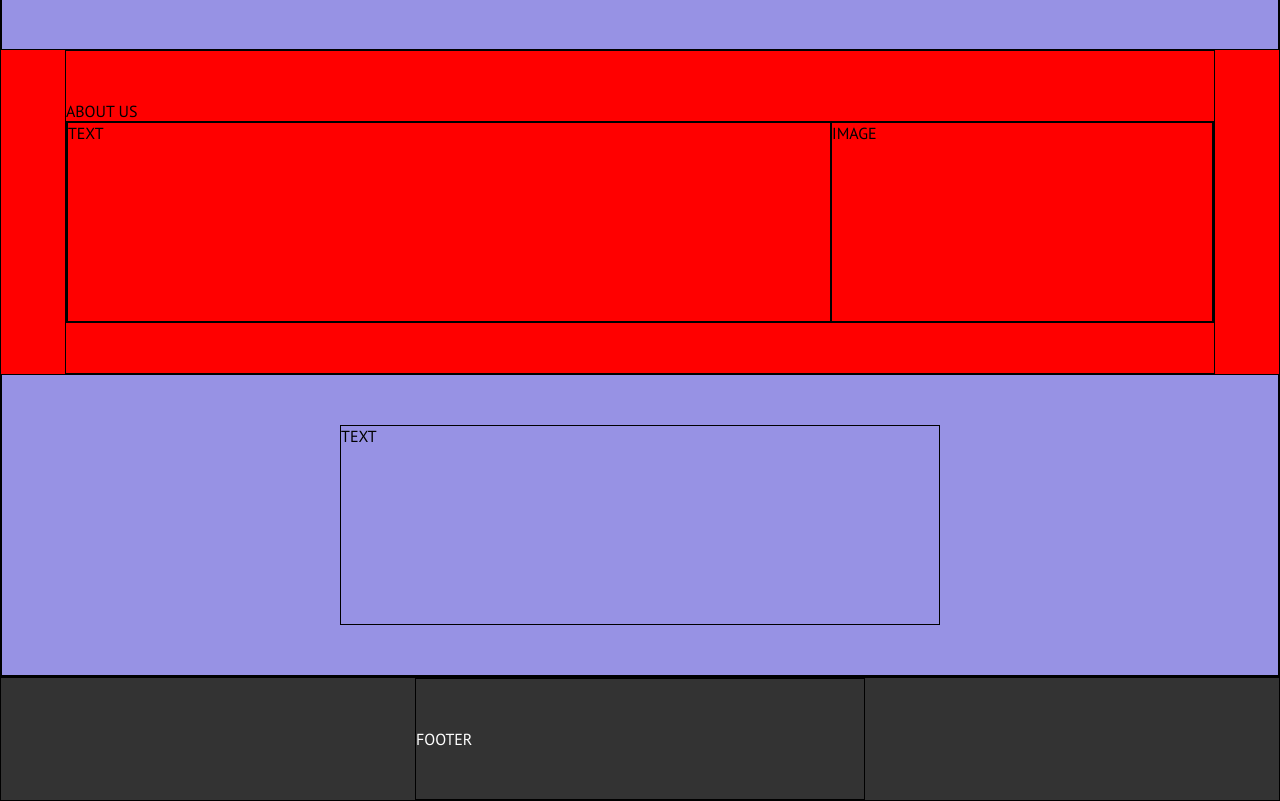
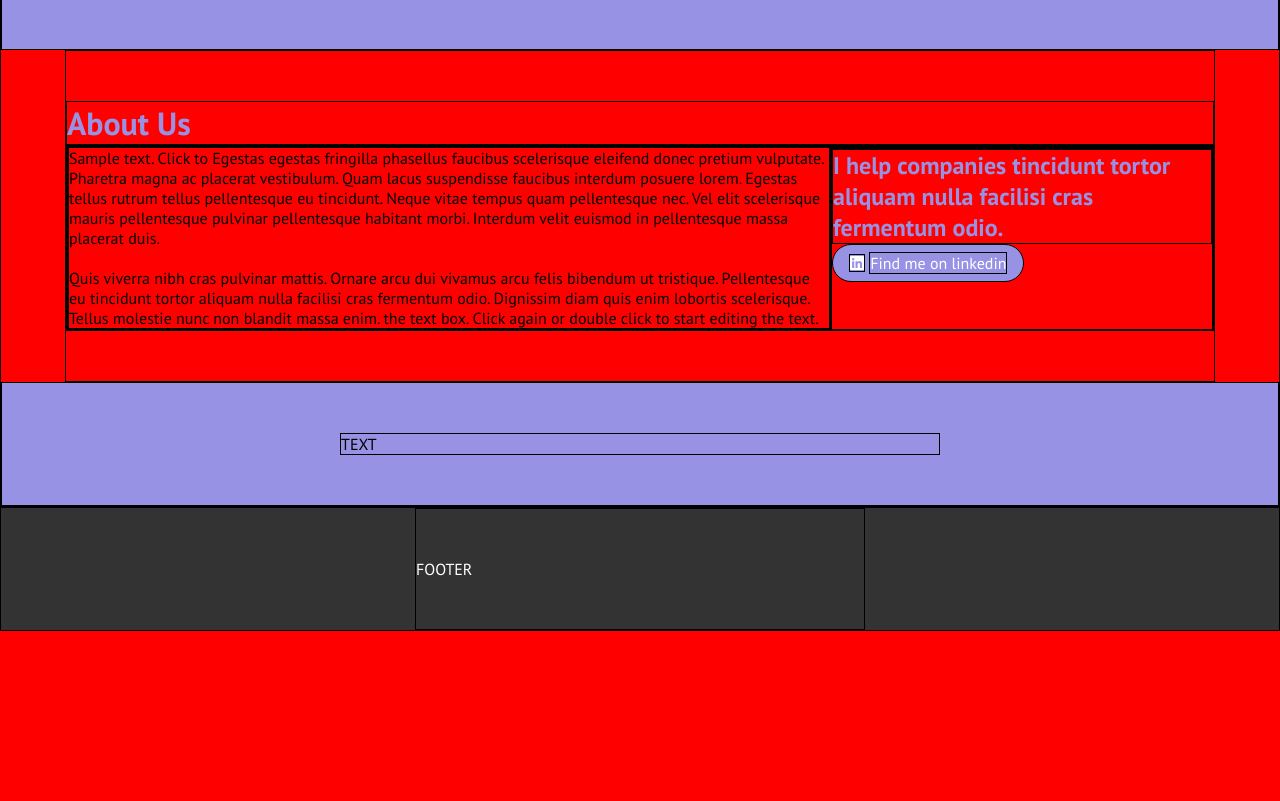
Before and after one commit to MrArcano/htmlcss-responsive-layout, a plain HTML site: page index.html in a window 1280 px wide. Shown: the part 3638-4439 px from the top of the page. After the commit the page ends 4269 px from the top, so only its background shows below. Drawn offline with Linux system fonts and the light colour scheme.

Commit message:
[add]: about us content

```diff
--- a/css/style-content.css
+++ b/css/style-content.css
@@ -169,6 +169,21 @@ a.btn{
   background-color: #9792e4;
   padding: 8px 48px;
 }
+
+/* about-us */
+.about-us h1{
+  color: #9792e4;
+  font-size: 2rem;
+}
+
+.about-us h2{
+  color: #9792e4;
+}
+
+.about-us .btn{
+  background-color: #9792e4;
+}
+
 /************************************************
    RESPONSIVE
  ************************************************/
--- a/css/style.css
+++ b/css/style.css
@@ -261,14 +261,11 @@ main{
 .about-sx,
 .about-dx{
   width: 100%;
-  height: 200px; /* debug */
 }
 
 /* section started */
 .started-text{
   max-width: 600px;
-
-  height: 200px; /* debug */
 }
 
 /************************************************
--- a/index.html
+++ b/index.html
@@ -230,10 +230,24 @@
 
     <!-- section about-us -->
     <section class="about-us container">
-      ABOUT US
+      <h1>About Us</h1>
       <div class="row flex-box">
-        <div class="about-sx">TEXT</div>
-        <div class="about-dx">IMAGE</div>
+        <div class="about-sx">
+          <p>Sample text. Click to Egestas egestas fringilla phasellus faucibus scelerisque eleifend donec pretium vulputate. Pharetra magna ac placerat vestibulum. Quam lacus suspendisse faucibus interdum posuere lorem. Egestas tellus rutrum tellus pellentesque eu tincidunt. Neque vitae tempus quam pellentesque nec. Vel elit scelerisque mauris pellentesque pulvinar pellentesque habitant morbi. Interdum velit euismod in pellentesque massa placerat duis.
+          <br>
+          <br>
+          Quis viverra nibh cras pulvinar mattis. Ornare arcu dui vivamus arcu felis bibendum ut tristique. Pellentesque eu tincidunt tortor aliquam nulla facilisi cras fermentum odio. Dignissim diam quis enim lobortis scelerisque. Tellus molestie nunc non blandit massa enim. the text box. Click again or double click to start editing the text.</p>
+        </div>
+        <div class="about-dx">
+          <div class="image">
+            <!-- <img src="img/about.jpg" alt="about"> -->
+          </div>
+          <h2>I help companies tincidunt tortor aliquam nulla facilisi cras fermentum odio.</h2>
+          <a href="#" class="btn">
+            <i class="fa-brands fa-linkedin"></i>
+            <span>Find me on linkedin</span>
+          </a>
+        </div>
       </div>
 
     </section>
```
